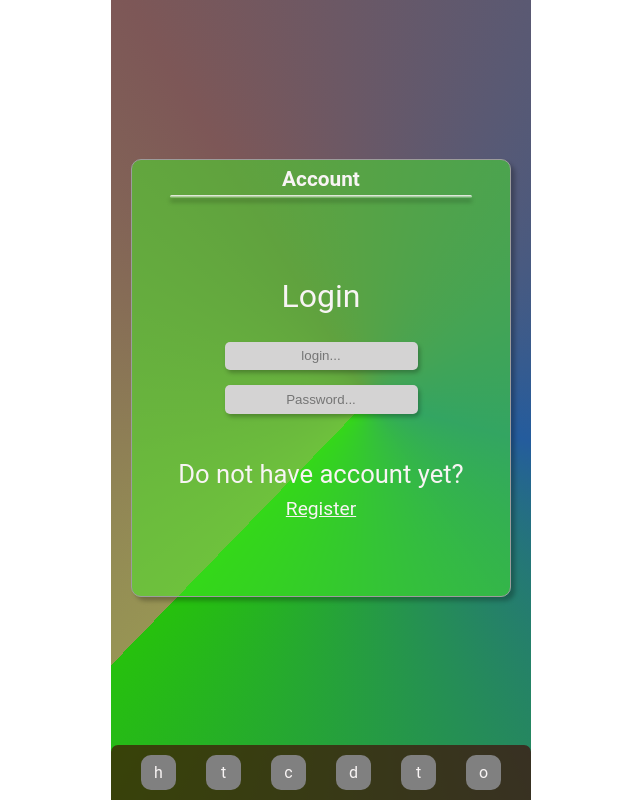
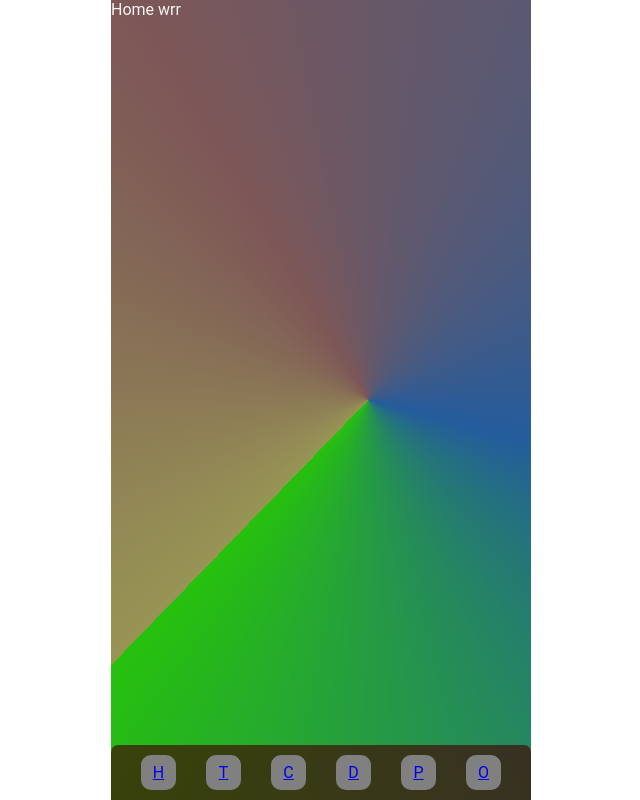
Before and after one commit to Tolethrien/New-Timer, a React (Create React App) app: page / in a window 1280 px wide. Shown: the whole page, without its empty margins (319-959 px from the left). Built offline with nearby package versions, Linux system fonts and the light colour scheme.

Commit message:
v0.1c
adding router

```diff
--- a/package.json
+++ b/package.json
@@ -14,6 +14,7 @@
     "firebase": "^9.13.0",
     "react": "^18.2.0",
     "react-dom": "^18.2.0",
+    "react-router-dom": "^6.4.3",
     "react-scripts": "5.0.1",
     "styled-components": "^5.3.6",
     "typescript": "^4.8.4",
--- a/src/App.tsx
+++ b/src/App.tsx
@@ -1,8 +1,15 @@
 import { useContext } from "react";
 import styled from "styled-components";
 import Footer from "./components/footer";
-import Login from "./components/login";
+import Login from "./pages/login";
+import Dashboard from "./pages/dashboard";
+import Calendar from "./pages/calendar";
+import Timer from "./pages/timer";
+import Data from "./pages/data";
+import Projects from "./pages/projects";
+import Options from "./pages/options";
 import { appContext } from "./global/provider";
+import { Routes, Route } from "react-router-dom";
 //=======TYPES========
 interface styleProps {
   height: number;
@@ -16,7 +23,15 @@ function App() {
   } = useContext(appContext);
   return (
     <MainBody height={height} textColor={textColor}>
-      <Login />
+      <Routes>
+        <Route path={"/"} element={<Dashboard />}></Route>
+        <Route path={"/timer"} element={<Timer />}></Route>
+        <Route path={"/calendar"} element={<Calendar />}></Route>
+        <Route path={"/data"} element={<Data />}></Route>
+        <Route path={"/projects"} element={<Projects />}></Route>
+        <Route path={"/options"} element={<Options />}></Route>
+        <Route path={"/login"} element={<Login />}></Route>
+      </Routes>
       <Footer />
     </MainBody>
   );
--- a/src/components/footer.tsx
+++ b/src/components/footer.tsx
@@ -1,13 +1,32 @@
 import styled from "styled-components";
 // import FirebaseApp from "./firebase";
+import { NavLink } from "react-router-dom";
 interface FooterProps {}
 const Footer: React.FC<FooterProps> = () => {
   let routes = ["home", "timer", "calendar", "data", "task", "option"];
   return (
     <Wrap>
-      {routes.map((route, index) => (
+      {/* {routes.map((route, index) => (
         <ButtonLink key={index}>{route[0]}</ButtonLink>
-      ))}
+      ))} */}
+      <ButtonLink as={NavLink} to={"./"}>
+        H
+      </ButtonLink>
+      <ButtonLink as={NavLink} to={"./timer"}>
+        T
+      </ButtonLink>
+      <ButtonLink as={NavLink} to={"./calendar"}>
+        C
+      </ButtonLink>
+      <ButtonLink as={NavLink} to={"./data"}>
+        D
+      </ButtonLink>
+      <ButtonLink as={NavLink} to={"./projects"}>
+        P
+      </ButtonLink>
+      <ButtonLink as={NavLink} to={"./options"}>
+        O
+      </ButtonLink>
     </Wrap>
   );
 };
--- a/src/index.tsx
+++ b/src/index.tsx
@@ -3,14 +3,17 @@ import ReactDOM from "react-dom/client";
 import App from "./App";
 import GlobalStyle from "./global/globalCss";
 import Provider from "./global/provider";
+import { BrowserRouter } from "react-router-dom";
 const root = ReactDOM.createRoot(
   document.getElementById("root") as HTMLElement
 );
 root.render(
   <React.StrictMode>
-    <GlobalStyle />
-    <Provider>
-      <App />
-    </Provider>
+    <BrowserRouter>
+      <GlobalStyle />
+      <Provider>
+        <App />
+      </Provider>
+    </BrowserRouter>
   </React.StrictMode>
 );
--- /dev/null
+++ b/src/pages/calendar.tsx
@@ -0,0 +1,8 @@
+import styled from "styled-components";
+interface CalendarProps {}
+interface StyleProps {}
+const Calendar: React.FC<CalendarProps> = (props) => {
+  return <Wrap>Calendar</Wrap>;
+};
+export default Calendar;
+const Wrap = styled.div<StyleProps>``;
--- /dev/null
+++ b/src/pages/dashboard.tsx
@@ -0,0 +1,8 @@
+import styled from "styled-components";
+interface HomeProps {}
+interface StyleProps {}
+const Dashboard: React.FC<HomeProps> = (props) => {
+  return <Wrap>Home wrr</Wrap>;
+};
+export default Dashboard;
+const Wrap = styled.div<StyleProps>``;
--- /dev/null
+++ b/src/pages/data.tsx
@@ -0,0 +1,8 @@
+import styled from "styled-components";
+interface DataProps {}
+interface StyleProps {}
+const Data: React.FC<DataProps> = (props) => {
+  return <Wrap>Data</Wrap>;
+};
+export default Data;
+const Wrap = styled.div<StyleProps>``;
--- a/src/components/login.tsx
+++ b/src/pages/login.tsx
@@ -1,6 +1,6 @@
 import styled from "styled-components";
-import Glass from "./styledComponents/glass";
-import LineDevider from "./styledComponents/lineDevider";
+import Glass from "../components/styledComponents/glass";
+import LineDevider from "../components/styledComponents/lineDevider";
 import { login, auth } from "../API/firebase";
 import { useRef } from "react";
 //=======TYPES========
--- /dev/null
+++ b/src/pages/options.tsx
@@ -0,0 +1,8 @@
+import styled from "styled-components";
+interface OptionsProps {}
+interface StyleProps {}
+const Options: React.FC<OptionsProps> = (props) => {
+  return <Wrap>Options</Wrap>;
+};
+export default Options;
+const Wrap = styled.div<StyleProps>``;
--- /dev/null
+++ b/src/pages/projects.tsx
@@ -0,0 +1,8 @@
+import styled from "styled-components";
+interface ProjectsProps {}
+interface StyleProps {}
+const Projects: React.FC<ProjectsProps> = (props) => {
+  return <Wrap>Projects</Wrap>;
+};
+export default Projects;
+const Wrap = styled.div<StyleProps>``;
--- /dev/null
+++ b/src/pages/timer.tsx
@@ -0,0 +1,8 @@
+import styled from "styled-components";
+interface TimerProps {}
+interface StyleProps {}
+const Timer: React.FC<TimerProps> = (props) => {
+  return <Wrap>Timer</Wrap>;
+};
+export default Timer;
+const Wrap = styled.div<StyleProps>``;
```
Also changed, not shown: 1 other file (tests, documents, lock files or other folders).
